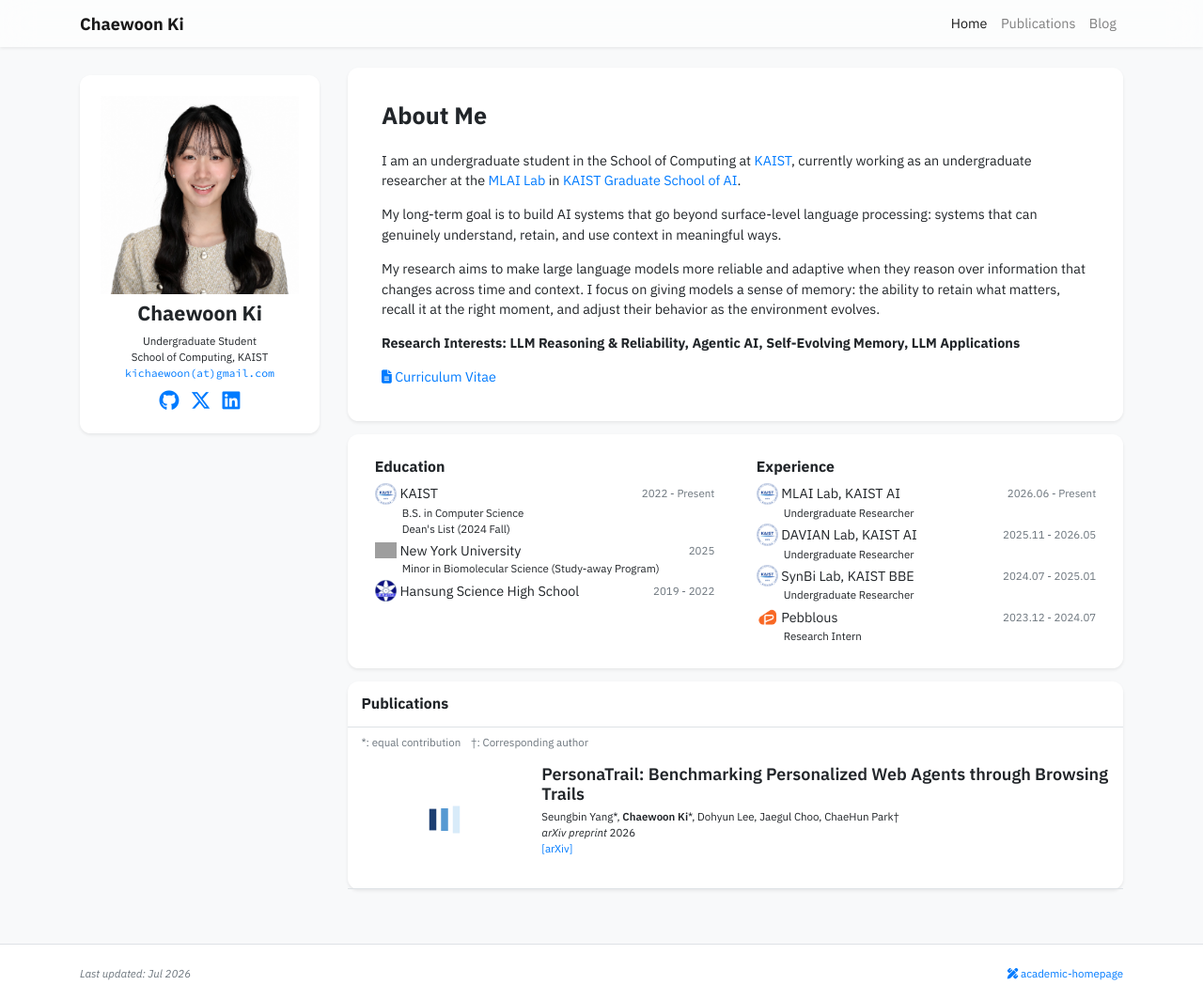
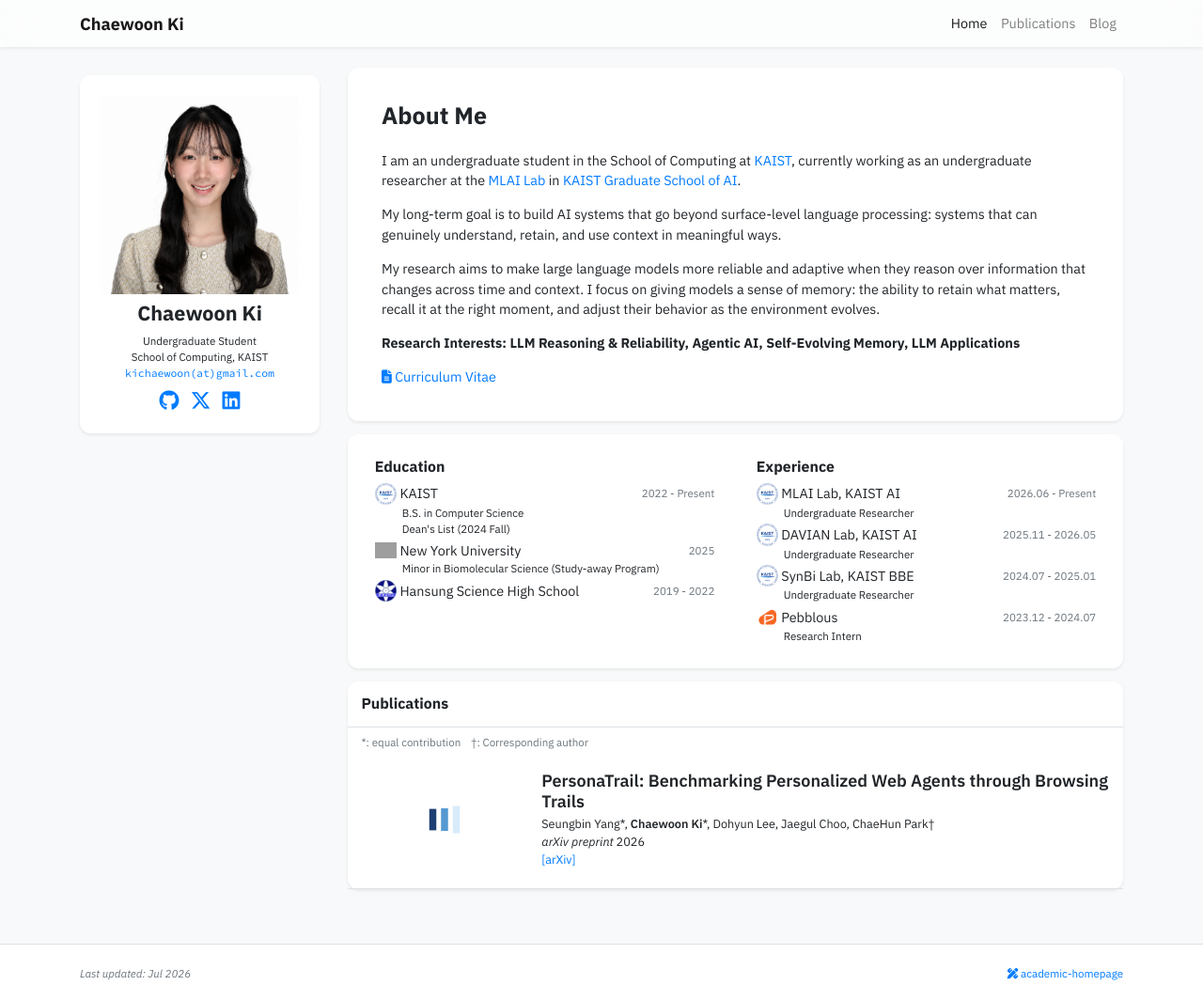
Before and after one commit to kichaewoon/kichaewoon.github.io, a Jekyll site: the page built from index.html, in a window 1280 px wide and 1065 px high. Shown: the whole window at 94% size. Built offline with Jekyll 4.4.1, drawn with Linux system fonts in a browser that asks for light colours; nearby versions of some CDN libraries; a style sheet for code colours, icons or effects is not loaded; grey boxes are pictures that could not be loaded.

Commit message:
style: center-align publication items, resize cover to 25%, enlarge meta text
- Vertically center cover image with text (align-items-center)
- Cover column set to 25% width via pub-cover-col/pub-body-col
- Author/venue/link lines enlarged 1.1x (pub-meta)

```diff
--- a/_includes/widgets/publication_item.html
+++ b/_includes/widgets/publication_item.html
@@ -1,20 +1,20 @@
 {% assign item = include.item %}
 <div class="d-none d-md-block">
-    <div class="row no-gutters {% unless include.hide_bottom_border %}border-bottom{% endunless %} border-gray">
-        <div class="col-md-4 col-xl-3 mb-md-0 p-md-3">
+    <div class="row no-gutters align-items-center {% unless include.hide_bottom_border %}border-bottom{% endunless %} border-gray">
+        <div class="col-md-4 pub-cover-col mb-md-0 p-md-3">
             {%- if item.cover -%}
             <img data-src="{{ item.cover | relative_url }}" alt="{{ item.title }}" class="lazy w-100 rounded-sm" src="{{ '/assets/images/empty_300x200.png' | relative_url }}">
             {%- else -%}
             <svg class="bubble-visual-hash lazy w-100 rounded-sm" data-bubble-visual-hash="{{ item.id }}" viewBox="0 0 300 200"></svg>
             {%- endif -%}
         </div>
-        <div class="col-md-8 col-xl-9 p-3 pl-md-0">
+        <div class="col-md-8 pub-body-col p-3 pl-md-0">
             <h5 class="mt-0 mb-1 font-weight-semibold">{{ item.title }}</h5>
-            <p class="mt-0 mb-0 small">{% include widgets/author_list.html authors=item.authors %}</p>
-            <p class="mt-0 mb-0 small">{{item.pub_pre}}<i>{{ item.pub }}</i>{{ item.pub_post }} {{ item.pub_date }} {{ item.pub_last }} <span data-semantic-scholar-id="{{ item.semantic_scholar_id }}"></span></p>
-            <p class="mt-0 mb-0 small text-muted">{{ item.abstract }}</p>
+            <p class="mt-0 mb-0 small pub-meta">{% include widgets/author_list.html authors=item.authors %}</p>
+            <p class="mt-0 mb-0 small pub-meta">{{item.pub_pre}}<i>{{ item.pub }}</i>{{ item.pub_post }} {{ item.pub_date }} {{ item.pub_last }} <span data-semantic-scholar-id="{{ item.semantic_scholar_id }}"></span></p>
+            <p class="mt-0 mb-0 small text-muted pub-meta">{{ item.abstract }}</p>
 
-            <p class="small pb-0 mb-0 lh-125 text-muted abstract-links">
+            <p class="small pb-0 mb-0 lh-125 text-muted abstract-links pub-meta">
                 {% for link in item.links %}
                 {% if link[1].url %}
                 <a target="{{ link[1]['target'] }}" href="{{ link[1]['url'] }}">[{{ link[0] }}]</a>
@@ -34,11 +34,11 @@
             <div class="mb-auto"></div>
             <div>
                 <h5 class="mt-0 mb-1 font-weight-semibold">{{ item.title }}</h5>
-                <p class="mt-0 mb-0 small">{% include widgets/author_list.html authors=item.authors %}</p>
-                <p class="mt-0 mb-0 small">{{item.pub_pre}}<i>{{ item.pub }}</i>{{ item.pub_post }} {{ item.pub_date }} {{ item.pub_last }} <span data-semantic-scholar-id="{{ item.semantic_scholar_id }}"></span></p>
-                <p class="mt-0 mb-0 small text-muted">{{ item.abstract }}</p>
+                <p class="mt-0 mb-0 small pub-meta">{% include widgets/author_list.html authors=item.authors %}</p>
+                <p class="mt-0 mb-0 small pub-meta">{{item.pub_pre}}<i>{{ item.pub }}</i>{{ item.pub_post }} {{ item.pub_date }} {{ item.pub_last }} <span data-semantic-scholar-id="{{ item.semantic_scholar_id }}"></span></p>
+                <p class="mt-0 mb-0 small text-muted pub-meta">{{ item.abstract }}</p>
 
-                <p class="small pb-0 mb-0 lh-125 text-muted abstract-links">
+                <p class="small pb-0 mb-0 lh-125 text-muted abstract-links pub-meta">
                     {% for link in item.links %}
                     {% if link[1].url %}
                     <a target="{{ link[1]['target'] }}" href="{{ link[1]['url'] }}">[{{ link[0] }}]</a>
--- a/assets/css/global.css
+++ b/assets/css/global.css
@@ -19,6 +19,21 @@
 
 .section-heading {
     font-size: 1.1rem;
+}
+
+.pub-meta {
+    font-size: 0.88rem;
+}
+
+@media (min-width: 768px) {
+    .pub-cover-col {
+        flex: 0 0 25%;
+        max-width: 25%;
+    }
+    .pub-body-col {
+        flex: 0 0 75%;
+        max-width: 75%;
+    }
 }
 
 .card {
```
